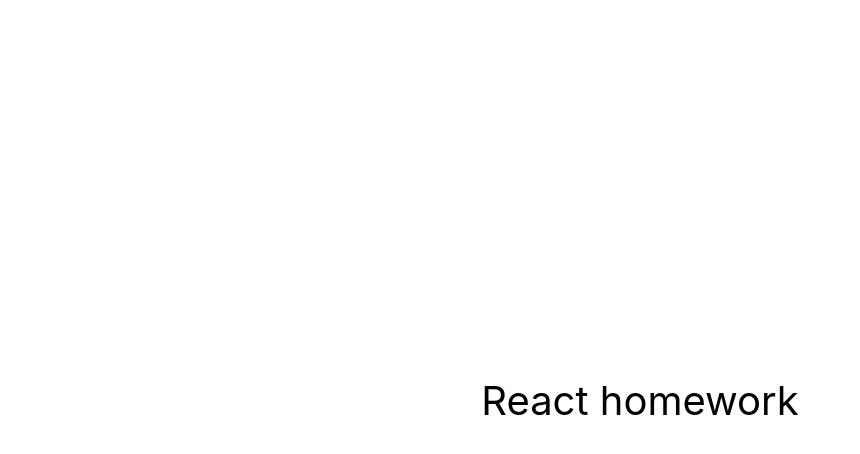
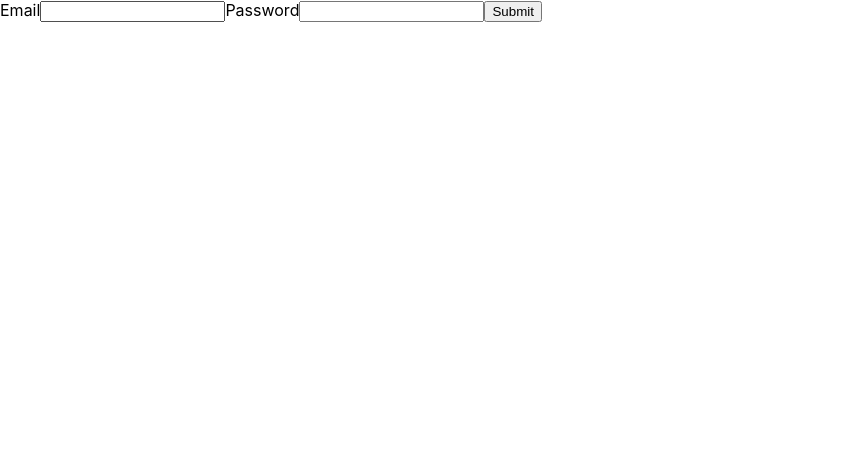
Before and after one commit to tnbdnnk/hooks-theory, a React (Create React App) app: page / in a window 1280 px wide. Shown: the top 454 px of the page, without its empty margins (0-860 px from the left). Built offline with nearby package versions, Linux system fonts and the light colour scheme.

Commit message:
sing up form without styles

```diff
--- a/package.json
+++ b/package.json
@@ -2,7 +2,7 @@
   "name": "react-homework-template",
   "version": "0.1.0",
   "private": true,
-  "homepage": "https://tnbdnnk.github.io/sing-up-form/",
+  "homepage": "https://tnbdnnk.github.io/hooks-theory/",
   "dependencies": {
     "@testing-library/jest-dom": "^5.16.3",
     "@testing-library/react": "^12.1.4",
--- a/src/components/App.jsx
+++ b/src/components/App.jsx
@@ -1,16 +1,9 @@
+import {SingUpForm} from './SingUpForm/SingUpForm';
+
 export const App = () => {
-  return (
-    <div
-      style={{
-        height: '100vh',
-        display: 'flex',
-        justifyContent: 'center',
-        alignItems: 'center',
-        fontSize: 40,
-        color: '#010101'
-      }}
-    >
-      React homework
-    </div>
-  );
+    return (
+        <div>
+            <SingUpForm/>
+        </div>
+    );
 };
--- /dev/null
+++ b/src/components/SingUpForm/SingUpForm.jsx
@@ -0,0 +1,109 @@
+import { useState, useEffect } from "react";
+// import styles from './SingUpForm.module.css';
+
+// при першому рендері юсефект записує пусту строку, але після перезавантаження
+// потрібно щоб імейл ініціалізувався значенням з локал стораджа, так само і пароль
+
+// HOOK UseLocalStorage займається зберіганням та оновленням цього шматка стейту при його зміні
+const useLocalStorage = (key, defaultValue) => {
+    // хук буде керувати станом const [password, setPassword] = useState(() => {return JSON.parse(window.localStorage.getItem('password') ?? '')});
+    const [state, setState] = useState(() => {
+        return JSON.parse(window.localStorage.getItem(key)) ?? defaultValue
+    });
+    // якщо в localstorage є дані для нашого ключа - тоді використовувати їх, якщо ні - то
+    // використовувати дефолтове значення
+
+    // після створення хука юслокалсторадж заміняємо ним юсстейсти в функції SingUpForm і для ключів використовуємо емайл або пасворд
+    // а для дефолтвелю використовуємо пусту строку
+
+    // useLocalStorage контроює state, а також використовує ефект
+    // кожного разу, як змінюється state, ефект буде виконувати
+    // window.localStorage.setItem('email', JSON.stringify(email)); по кожному ключу і вставляти
+    // туди свій стейт коли він змінюється
+    useEffect(() => {
+        window.localStorage.setItem(key, JSON.stringify(state));
+    }, [key, state]);
+
+    // після змін в функціі SingUpForm нічого не працює , тому oо ми нічого не отримуємо з функції. Повертати функція буде масив
+    return [state, setState]; // це масив значень для фунції SingUpForm [email, setEmail] and [password, setPassword] значення state прийде в email/password, значення setState прийде в setEmail / setPassword
+}
+
+export function SingUpForm() {
+    const [email, setEmail] = useLocalStorage('email', '');
+    // початковим значенням цього снату буде або те, що поверне window.localStorage.getItem або це буде пуста строка
+    const [password, setPassword] = useLocalStorage('password', '');
+
+    // - //передавши в юсстейт пусту строку(початкове значення) можна передати туди звернення до локакл сторадж
+    // // проблема: це звернення буде викликатися під час кожного рендеру, тому додаємо функцію в юсстейт, тоді юсстейт буде викликати функцію лише один раз
+    // const [email, setEmail] = useState(
+    //     // цей шматок коду буде виконуватися ли =ше під час першого рендеру (називається лінива ініціалізація стану - передаєте посилання на функцію, яка повертає початкове значення)
+    //     // позбавляємось від звернення до локалстораджа на кожному наступному рендері
+    //     // ТАКИМ ЧИНОМ МИ ПОКРАЩИЛИ ПРОДУКТИВНІСТЬ
+    //     () => {
+    //     return JSON.parce(window.localStorage.getItem('email') ?? '')
+    // });
+    // // початковим значенням цього снату буде або те, що поверне window.localStorage.getItem або це буде пуста строка
+    // const [password, setPassword] = useState(() => {
+    //     return JSON.parse(window.localStorage.getItem('password') ?? '')
+    // });
+
+    const handleChange = e => {
+        const { name, value } =e.target;
+        switch (name) {
+            case 'email':
+                setEmail(value);
+                break;
+
+            case 'password':
+                setPassword(value);
+                break;
+
+            default:
+                return;
+        }
+    };
+
+    // // цей ефект буде писати в локал сторадж значення імейлу
+    // // після додавання в useLocalStorage ефекту , ці ефекти більше непотрібні
+    // useEffect(() => {
+    //     window.localStorage.setItem('email', JSON.stringify(email));
+    // }, [email]);
+
+    // useEffect(() => {
+    //     window.localStorage.setItem('password', JSON.stringify(password));
+    // }, [password]);
+
+    return (
+        <form>
+            <label>
+                <span>Email</span>
+                <input
+                    type="email"
+                    name="email"
+                    onChange={handleChange}
+                    value={email}
+                />
+            </label>
+            <label>
+                <span>Password</span>
+                <input
+                    type="password"
+                    name="password"
+                    onChange={handleChange}
+                    value={password}
+                />
+            </label>
+            <button type="submit">
+                Submit
+            </button>
+        </form>
+    )
+}
+
+
+/* ВИСНОВКИ:
+хук useLocalStorage дозволяє зробити логіку для перевикористання, де збурігається state,
+інінціалізуємо цей state з Local Storage,
+і кожен раз оновлюємо Local Storage при оновленні state,
+а все зав'язано на вхідних значеннях (key)
+*/
```
Also changed, not shown: src/components/SingUpForm/SingUpForm.module.css (added), 1 other file (tests, documents, lock files or other folders).
